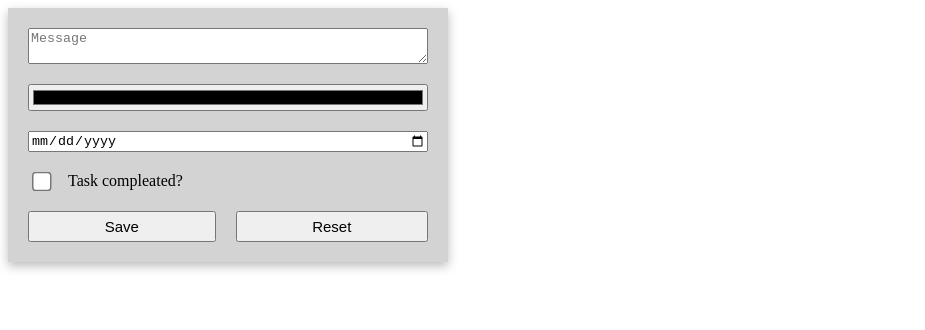
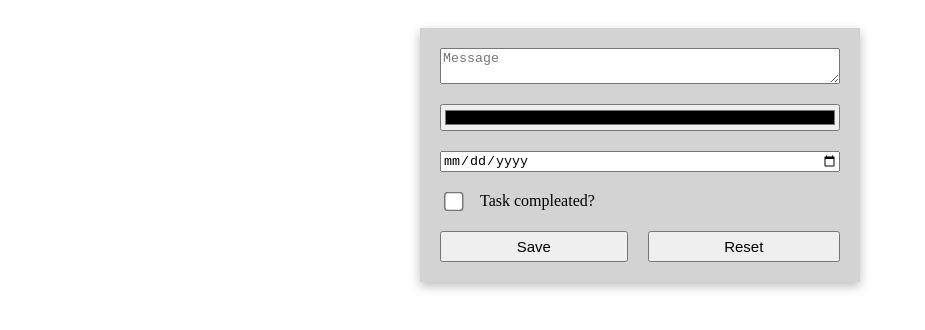
Before and after one commit to KKaciusis/1-todo, a website: page index.HTML in a window 1280 px wide. Shown: the whole page, without its empty margins (0-925 px from the left). Drawn offline with Linux system fonts and the light colour scheme.

Commit message:
Body content centered

```diff
--- a/CSS/main.css
+++ b/CSS/main.css
@@ -2,3 +2,9 @@
 @import './base/variables.css';
 @import './components/todo.css';
 @import './components/form.css';
+
+body {
+    display: flex;
+    justify-content: center;
+    padding: 20px;
+}
```
